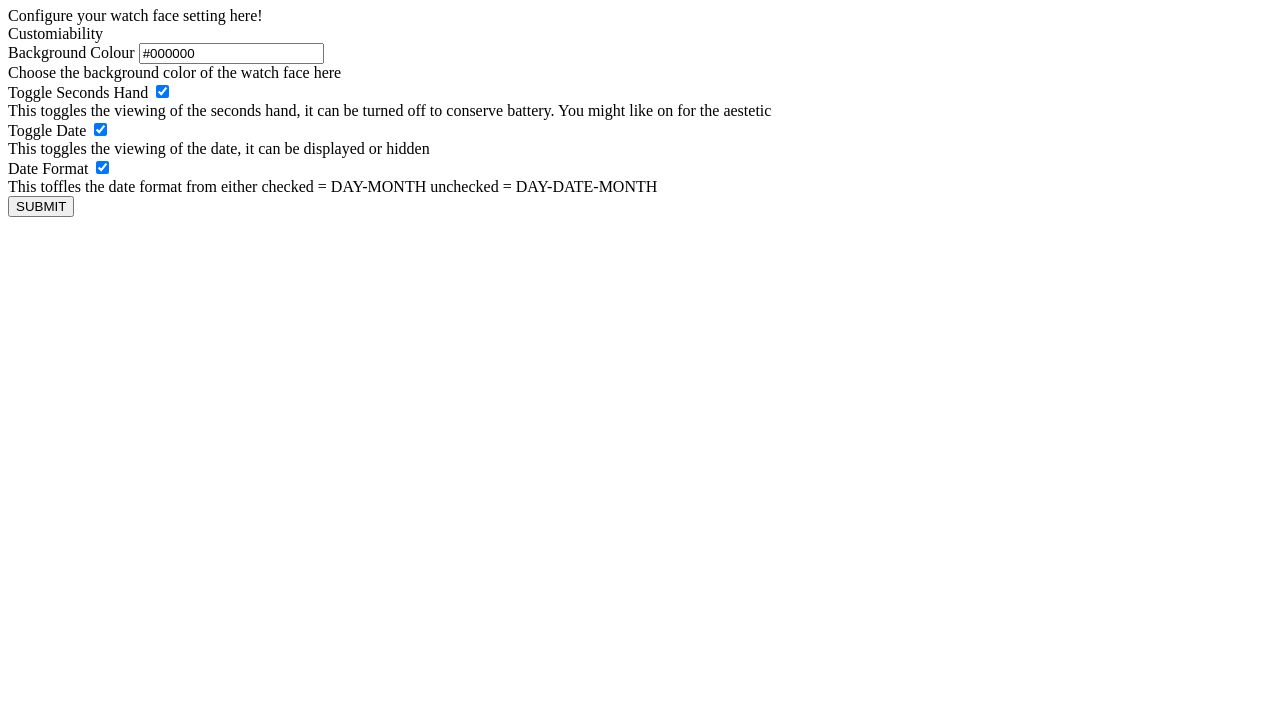
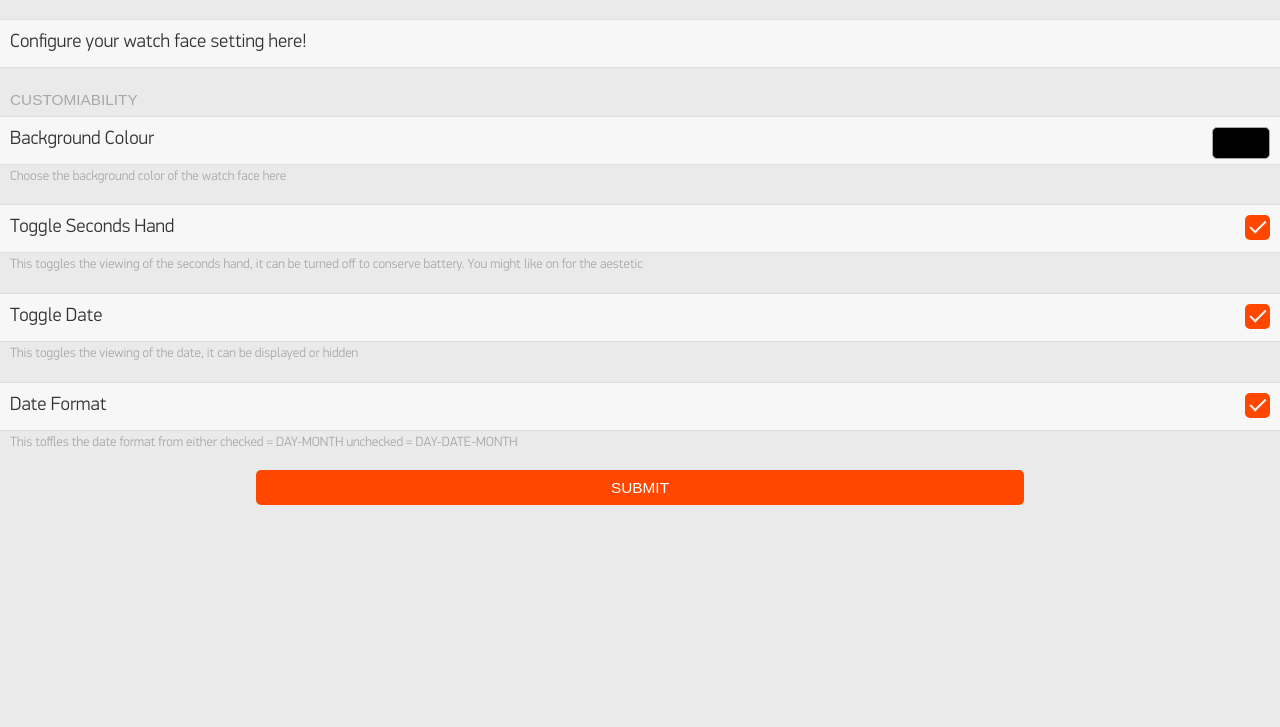
Before and after one commit to logibearnz/website, a website: page index.html in a window 1280 px wide. Shown: the part 73-800 px from the top of the page. Drawn offline with Linux system fonts and the light colour scheme; the site is published under a folder, as on GitHub Pages, so addresses that start at the root find nothing.

Commit message:
Update index.html

```diff
--- a/index.html
+++ b/index.html
@@ -3,8 +3,8 @@
 <head>
 	<meta charset="UTF-8">
 	<title></title>
-	<link rel='stylesheet' type ='text/css' href='/bower_components/Slate/dist/css/slate.min.css'>
-	<link rel='stylesheet' type ='text/css' href='/css/style.css'>
+	<link rel='stylesheet' type ='text/css' href='bower_components/Slate/dist/css/slate.min.css'>
+	<link rel='stylesheet' type ='text/css' href='css/style.css'>
 </head>
 <body>
 	<h1 class='title'>Prototype Configuration</h1>
@@ -75,7 +75,7 @@
          <input id='submitButton' type='button' class='item-button' value='SUBMIT'>
         </div>
        </div>
-	<script src='/bower_components/Slate/dist/js/slate.min.js'></script>
+	<script src='bower_components/Slate/dist/js/slate.min.js'></script>
 
 	<script>
       function saveOptions() {
```
